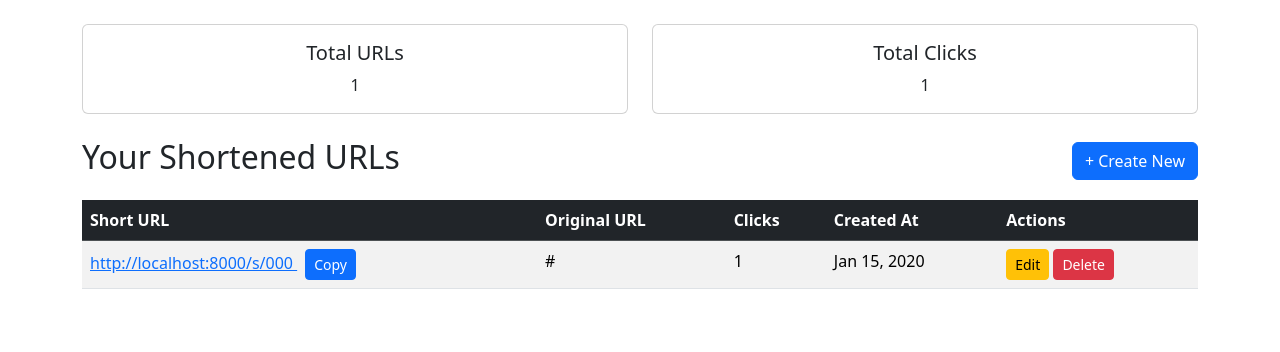
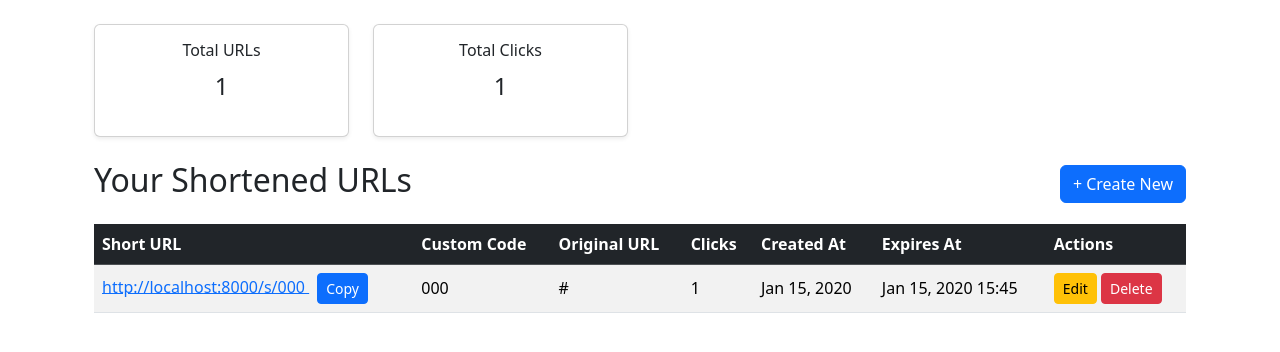
Before and after one commit to mandip-adk/url-shortener, a Django app: page / in a window 1280 px wide. Shown: the part 56-408 px from the top of the page. Run offline with Django 5.2, Linux system fonts and the light colour scheme; a user stored in the database is signed in; tables that the repository leaves empty hold one stand-in row (values such as "Sample post").

Commit message:
feat: add expires_at field with validation, expired link handling, and dashboard display for custom code and expiration date

```diff
--- a/accounts/templates/base.html
+++ b/accounts/templates/base.html
@@ -3,19 +3,29 @@
 <head>
   <meta charset="UTF-8">
   <title>{% block title %}URL Shortener{% endblock %}</title>
+  <!-- Responsive meta tag -->
+  <meta name="viewport" content="width=device-width, initial-scale=1">
+  <!-- Bootstrap CSS -->
   <link href="https://cdn.jsdelivr.net/npm/bootstrap@5.3.2/dist/css/bootstrap.min.css" rel="stylesheet">
 </head>
 <body>
   <nav class="navbar navbar-expand-lg navbar-dark bg-dark">
     <div class="container-fluid">
       <a class="navbar-brand" href="{% url 'dashboard' %}">URL Shortener</a>
-      <div class="collapse navbar-collapse">
+
+      <!-- Navbar toggler for mobile -->
+      <button class="navbar-toggler" type="button" data-bs-toggle="collapse" data-bs-target="#navbarNav"
+              aria-controls="navbarNav" aria-expanded="false" aria-label="Toggle navigation">
+        <span class="navbar-toggler-icon"></span>
+      </button>
+
+      <div class="collapse navbar-collapse" id="navbarNav">
         <ul class="navbar-nav ms-auto">
           {% if user.is_authenticated %}
             <li class="nav-item">
-              <form action="{% url 'logout' %}" method="post" style="display:inline;">
+              <form action="{% url 'logout' %}" method="post" class="d-inline">
                 {% csrf_token %}
-                <button type="submit" class="btn btn-primary">Logout</button>
+                <button type="submit" class="btn btn-primary w-100 w-lg-auto mt-2 mt-lg-0">Logout</button>
               </form>
             </li>
           {% else %}
@@ -36,5 +46,8 @@
 
     {% block content %}{% endblock %}
   </div>
+
+  <!-- Bootstrap JS (for navbar toggler) -->
+  <script src="https://cdn.jsdelivr.net/npm/bootstrap@5.3.2/dist/js/bootstrap.bundle.min.js"></script>
 </body>
 </html>
--- a/config/settings.py
+++ b/config/settings.py
@@ -117,6 +117,8 @@ TIME_ZONE = 'UTC'
 USE_I18N = True
 
 USE_TZ = True
+TIME_ZONE = "Asia/Kathmandu"
+
 
 
 # Static files (CSS, JavaScript, Images)
--- a/shortner/models.py
+++ b/shortner/models.py
@@ -18,6 +18,7 @@ class ShortURL(models.Model):
     short_code = models.CharField(max_length=15, unique=True, default=generate_short_code)
     created_at = models.DateTimeField(auto_now_add=True)
     click_count = models.PositiveIntegerField(default=0)
+    expires_at = models.DateTimeField(null=True,blank=True)
 
     def __str__(self):
         return f"{self.short_code}={self.original_url}"
--- a/shortner/templates/shortner/dashboard.html
+++ b/shortner/templates/shortner/dashboard.html
@@ -2,39 +2,43 @@
 {% block title %}Dashboard{% endblock %}
 
 {% block content %}
-  <!-- Dashboard Statistics -->
+<div class="container mt-4">
+  <!-- Stats Row -->
   <div class="row mb-4">
-    <div class="col-md-6">
-      <div class="card text-center">
+    <div class="col-6 col-md-3">
+      <div class="card text-center shadow-sm">
         <div class="card-body">
-          <h5 class="card-title">Total URLs</h5>
-          <p class="card-text">{{ urls|length }}</p>
+          <h6 class="card-title">Total URLs</h6>
+          <p class="fs-4">{{ urls|length }}</p>
         </div>
       </div>
     </div>
-    <div class="col-md-6">
-      <div class="card text-center">
+    <div class="col-6 col-md-3">
+      <div class="card text-center shadow-sm">
         <div class="card-body">
-          <h5 class="card-title">Total Clicks</h5>
-          <p class="card-text">{{ total_clicks }}</p>
+          <h6 class="card-title">Total Clicks</h6>
+          <p class="fs-4">{{ total_clicks }}</p>
         </div>
       </div>
     </div>
   </div>
 
-  <!-- Table of URLs -->
+  <!-- Table -->
   <div class="d-flex justify-content-between align-items-center mb-3">
     <h2>Your Shortened URLs</h2>
     <a href="{% url 'create_short_url' %}" class="btn btn-primary">+ Create New</a>
   </div>
 
-  <table class="table table-striped">
+  <div class="table-responsive">
+    <table class="table table-striped align-middle">
       <thead class="table-dark">
         <tr>
           <th>Short URL</th>
+          <th>Custom Code</th>
           <th>Original URL</th>
           <th>Clicks</th>
           <th>Created At</th>
+          <th>Expires At</th>
           <th>Actions</th>
         </tr>
       </thead>
@@ -50,9 +54,17 @@
                 Copy
               </button>
             </td>
-          <td>{{ url.original_url }}</td>
+            <td>{{ url.short_code }}</td>
+            <td class="text-truncate" style="max-width: 200px;">{{ url.original_url }}</td>
             <td>{{ url.click_count }}</td>
             <td>{{ url.created_at|date:"M d, Y" }}</td>
+            <td>
+              {% if url.expires_at %}
+                {{ url.expires_at|date:"M d, Y H:i" }}
+              {% else %}
+                <span class="text-muted">No Expiration</span>
+              {% endif %}
+            </td>
             <td>
               <a href="{% url 'edit_short_url' url.pk %}" class="btn btn-sm btn-warning">Edit</a>
               <a href="{% url 'delete_short_url' url.pk %}" class="btn btn-sm btn-danger">Delete</a>
@@ -60,16 +72,17 @@
           </tr>
         {% empty %}
           <tr>
-          <td colspan="5" class="text-center text-muted">No URLs yet. Click “Create New” to add one.</td>
+            <td colspan="7" class="text-center text-muted">No URLs yet. Click “Create New” to add one.</td>
           </tr>
         {% endfor %}
       </tbody>
     </table>
+  </div>
+</div>
 
-  <!-- Extra styling for Copy button -->
 <style>
   .copy-btn:active {
-      background-color: #e2e6ea !important; /* slightly lighter when clicked */
+    background-color: #e2e6ea !important;
     color: #000 !important;
   }
 </style>
--- a/shortner/views.py
+++ b/shortner/views.py
@@ -4,6 +4,9 @@ from django.contrib.auth.mixins import LoginRequiredMixin
 from .models import ShortURL
 from .forms import ShortURLForm
 from django.urls import reverse_lazy
+from django.utils import timezone
+
+
 
 
 #create URL
@@ -16,6 +19,11 @@ class ShortURLCreateView(LoginRequiredMixin, CreateView):
 
     def form_valid(self, form):
         form.instance.user = self.request.user
+
+        custom_code = form.cleaned_data.get("custom_code")
+        if custom_code:
+            form.instance.short_code = custom_code
+
         return super().form_valid(form)
 
 #list urls
@@ -40,6 +48,15 @@ class ShortURLUpdateView(LoginRequiredMixin, UpdateView):
     def get_queryset(self):
         return ShortURL.objects.filter(user=self.request.user)
 
+    def form_valid(self, form):
+        form.instance.user = self.request.user
+
+        custom_code = form.cleaned_data.get("custom_code")
+        if custom_code:
+            form.instance.short_code = custom_code
+
+        return super().form_valid(form)
+
 #delete url
 class ShortURLDeleteView(LoginRequiredMixin, DeleteView,):
     model = ShortURL
@@ -52,6 +69,9 @@ class ShortURLDeleteView(LoginRequiredMixin, DeleteView,):
 
 def redirect_short_url(request, code):
     short_url = get_object_or_404(ShortURL, short_code= code)
+
+    if short_url.expires_at and short_url.expires_at < timezone.now():
+         return render(request, "shortner/expired.html", {"short_url": short_url})
     short_url.click_count += 1
     short_url.save()
     return redirect(short_url.original_url)
```
Also changed, not shown: shortner/forms.py (+23 -1 lines), shortner/templates/shortner/create_short_url.html (+18 -6 lines), shortner/templates/shortner/expired.html (added, +10 -0 lines), shortner/migrations/0002_shorturl_expires_at.py (added), 1 other file. Lines whose indentation alone changed are shown as unchanged.
